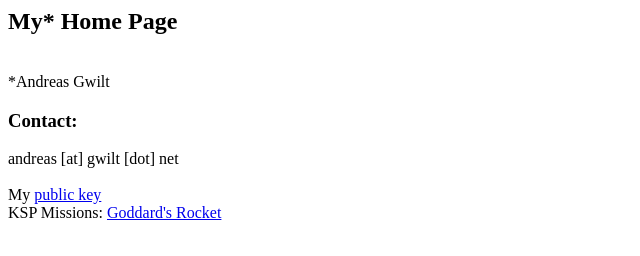
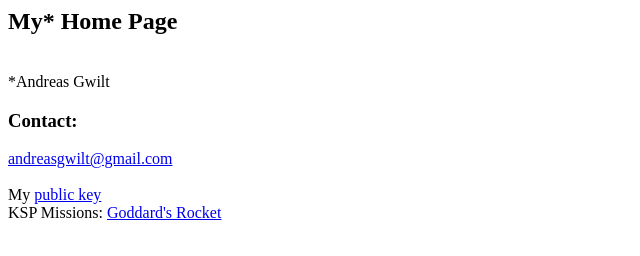
Before and after one commit to agwilt/agwilt.github.io, a plain HTML site: page index.html in a window 1280 px wide. Shown: the whole page, without its empty margins (0-640 px from the left). Drawn offline with Linux system fonts and the light colour scheme.

Commit message:
Change email address, add link
from strato email to gmail

```diff
--- a/index.html
+++ b/index.html
@@ -1,6 +1,6 @@
 <h2> My* Home Page</h2><br>
 *Andreas Gwilt<br>
-<h3>Contact:</h3>andreas [at] gwilt [dot] net<br>
+<h3>Contact:</h3><a href=mailto:andreasgwilt@gmail.com>andreasgwilt@gmail.com</a><br>
 <br>
 My <a href='pubkey.asc'>public key</a>
 <br>
```
